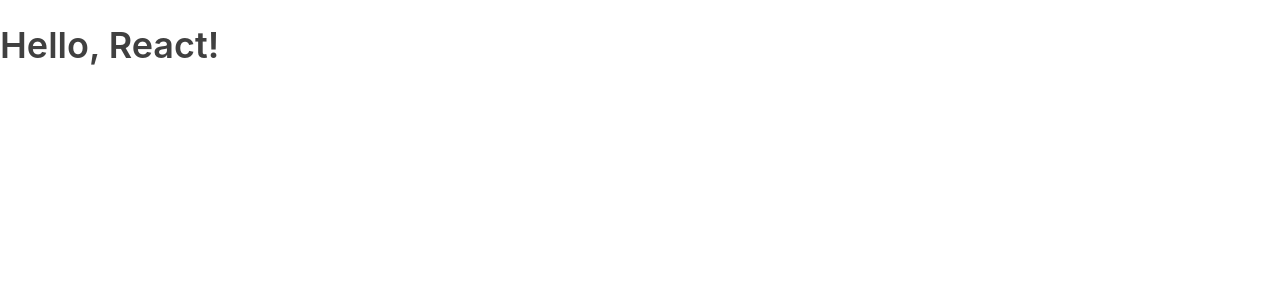
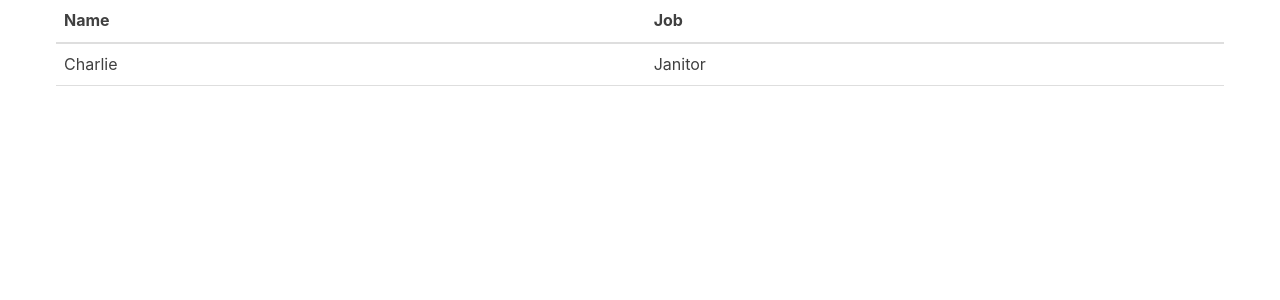
Before and after one commit to DanielleInkster/react-practice2, a React (Create React App) app in the folder name-job/: page / in a window 1280 px wide. Shown: the top 300 px of the page. Built offline with nearby package versions, Linux system fonts and the light colour scheme.

Commit message:
Created and linked table component

```diff
--- a/name-job/src/App.js
+++ b/name-job/src/App.js
@@ -1,10 +1,11 @@
 import React, { Component } from 'react'
+import Table from './Table'
 
 class App extends Component {
     render() {
         return (
-            <div className="App">
-                <h1> Hello, React!</h1>
+            <div className="container">
+                <Table/>
             </div>
         )
     }
--- /dev/null
+++ b/name-job/src/Table.js
@@ -0,0 +1,24 @@
+import React, { Component } from 'react'
+
+class Table extends Component {
+    render() {
+        return (
+            <table>
+                <thead>
+                    <tr>
+                        <th>Name</th>
+                        <th>Job</th>
+                    </tr>
+                </thead>
+                <tbody>
+                    <tr>
+                    <td>Charlie</td>
+                    <td> Janitor</td>
+                    </tr>
+                </tbody>
+            </table>
+        )
+    }
+}
+
+export default Table
```
